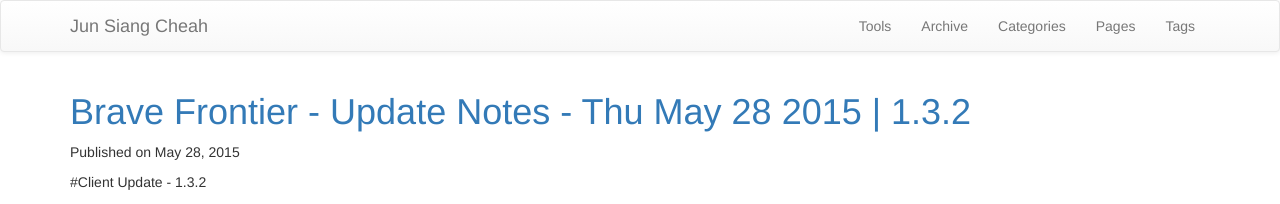
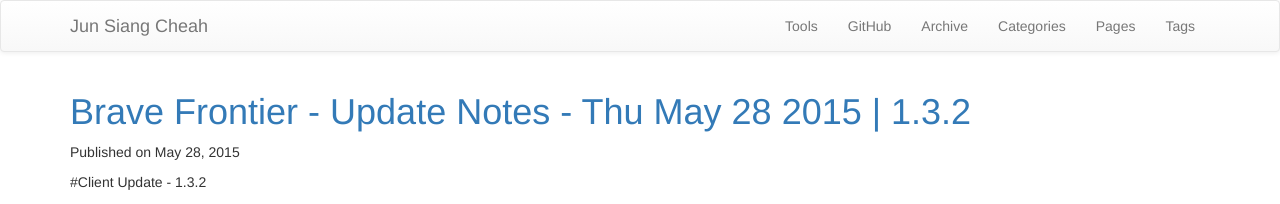
Before and after one commit to Deathmax/deathmax.github.io, a Jekyll site: the page built from index.html, in a window 1280 px wide and 900 px high. Shown: the top 204 px of the window. Built offline with Jekyll 4.4.1, drawn with Linux system fonts in a browser that asks for light colours; nearby versions of some CDN libraries; library files that are not in the unit come from our copies; the list of posts is cut into pages by our own code.

Commit message:
add link to github

```diff
--- a/_includes/themes/bootstrap-3/default.html
+++ b/_includes/themes/bootstrap-3/default.html
@@ -61,6 +61,7 @@
           <div class="collapse navbar-collapse" id="jb-navbar-collapse">
             <ul class="nav navbar-nav navbar-right">
               <li><a href="//deathsnacks.com">Tools</a></li>
+              <li><a href="//github.com/Deathmax">GitHub</a></li>
               {% assign pages_list = site.pages %}
               {% assign group = 'navigation' %}
               {% include JB/pages_list %}
```
